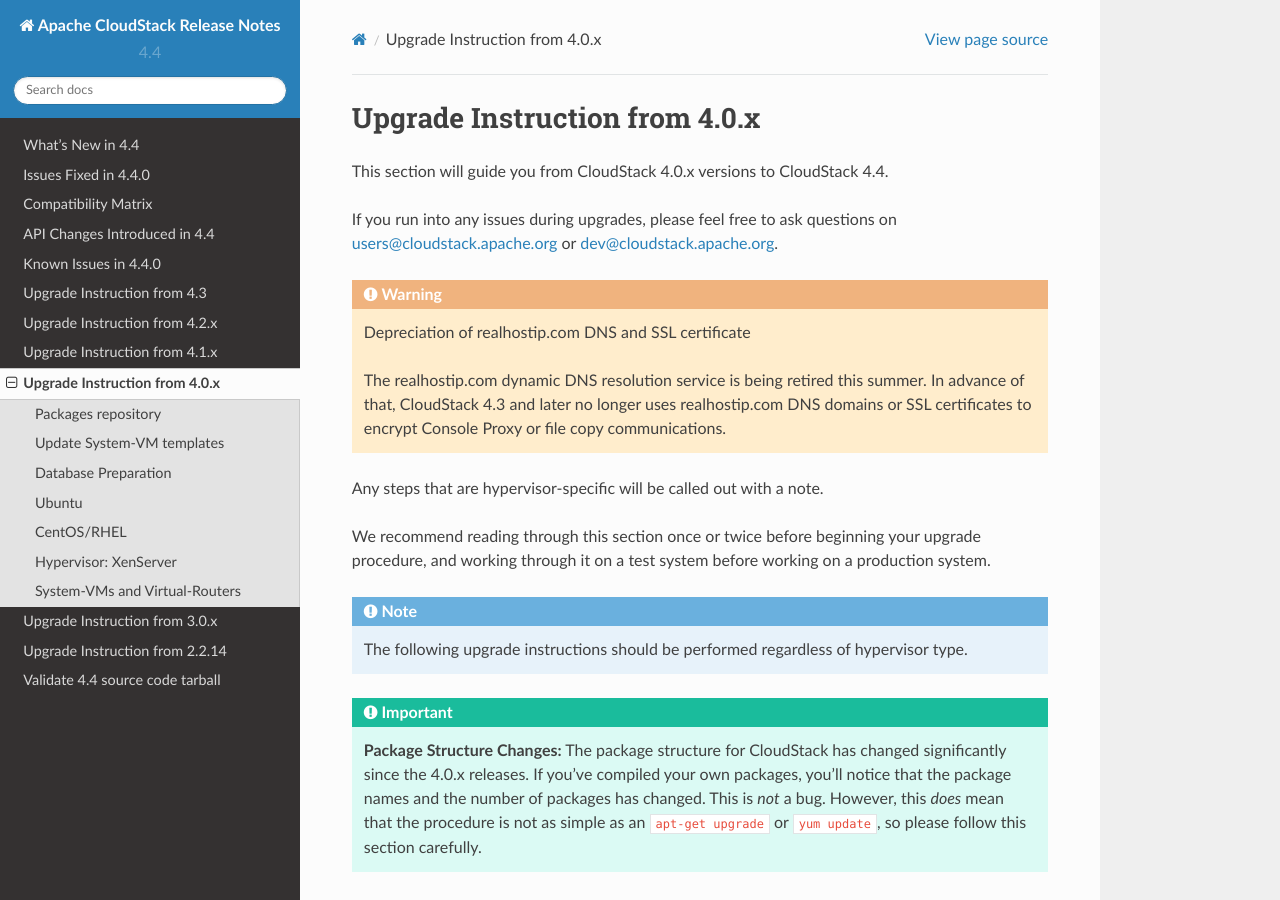
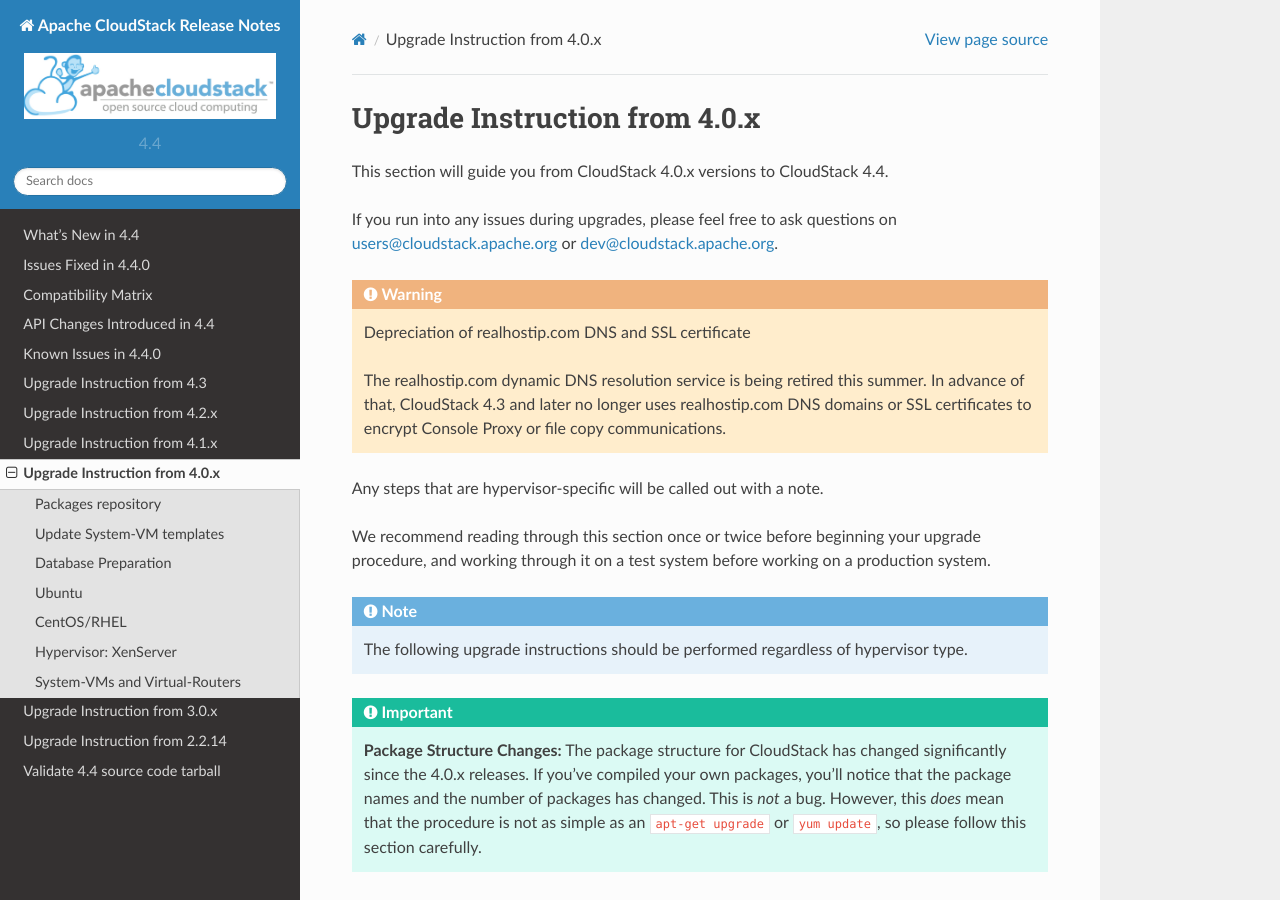
Before and after one commit to apache/cloudstack-docs-rn, a Sphinx documentation site: the page built from source/upgrade/upgrade-4.0.rst, in a window 1280 px wide and 900 px high. Built offline with Sphinx 7.4.7 and the Read the Docs theme 2.0.0, drawn with Linux system fonts in a browser that asks for light colours.

```diff
--- a/source/conf.py
+++ b/source/conf.py
@@ -126,13 +126,14 @@ if not on_rtd:
         import sphinx_rtd_theme
         html_theme = 'sphinx_rtd_theme'
         html_theme_path = [sphinx_rtd_theme.get_html_theme_path()]
+        html_theme_options = {'sticky_navigation' : True}
     except ImportError:
         pass
+
 
 # Theme options are theme-specific and customize the look and feel of a theme
 # further.  For a list of options available for each theme, see the
 # documentation.
-#html_theme_options = {}
 
 # Add any paths that contain custom themes here, relative to this directory.
 #html_theme_path = []
@@ -146,7 +147,7 @@ if not on_rtd:
 
 # The name of an image file (relative to this directory) to place at the top
 # of the sidebar.
-#html_logo = None
+html_logo = '_static/images/acslogo.png'
 
 # The name of an image file (within the static path) to use as favicon of the
 # docs.  This file should be a Windows icon file (.ico) being 16x16 or 32x32
--- a/source/upgrade/_sysvm_templates.rst
+++ b/source/upgrade/_sysvm_templates.rst
@@ -39,8 +39,7 @@ Update System-VM templates
    |                         |                                                                                               |
    |                         | Description: systemvm-xenserver-|version|                                                     |
    |                         |                                                                                               |
-   |                         | URL:                                                                                          |
-   |                         | |sysvm-url-xen|                                                                               |
+   |                         | URL: |sysvm-url-xen|                                                                          |
    |                         |                                                                                               |
    |                         | Zone: Choose the zone where this hypervisor is used                                           |
    |                         |                                                                                               |
@@ -66,8 +65,7 @@ Update System-VM templates
    |                         |                                                                                               |
    |                         | Description: systemvm-kvm-|version|                                                           |
    |                         |                                                                                               |
-   |                         | URL:                                                                                          |
-   |                         | |sysvm-url-kvm|                                                                               |
+   |                         | URL: |sysvm-url-kvm|                                                                          |
    |                         |                                                                                               |
    |                         | Zone: Choose the zone where this hypervisor is used                                           |
    |                         |                                                                                               |
@@ -93,8 +91,7 @@ Update System-VM templates
    |                         |                                                                                               |
    |                         | Description: systemvm-vmware-|version|                                                        |
    |                         |                                                                                               |
-   |                         | URL:                                                                                          |
-   |                         | |sysvm-url-vmware|                                                                            |
+   |                         | URL: |sysvm-url-vmware|                                                                       |
    |                         |                                                                                               |
    |                         | Zone: Choose the zone where this hypervisor is used                                           |
    |                         |                                                                                               |
```
